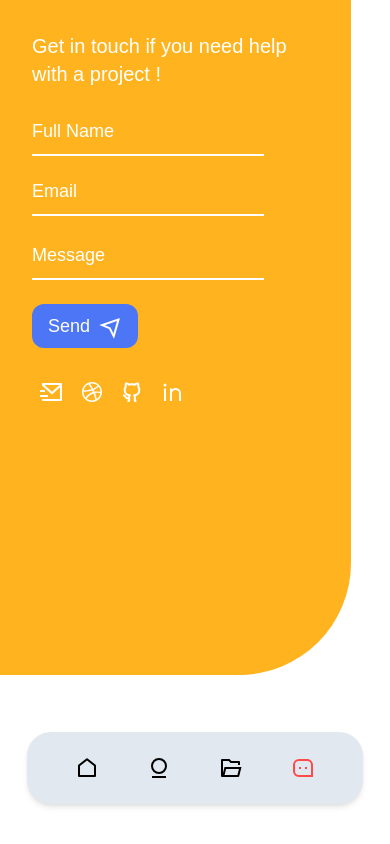
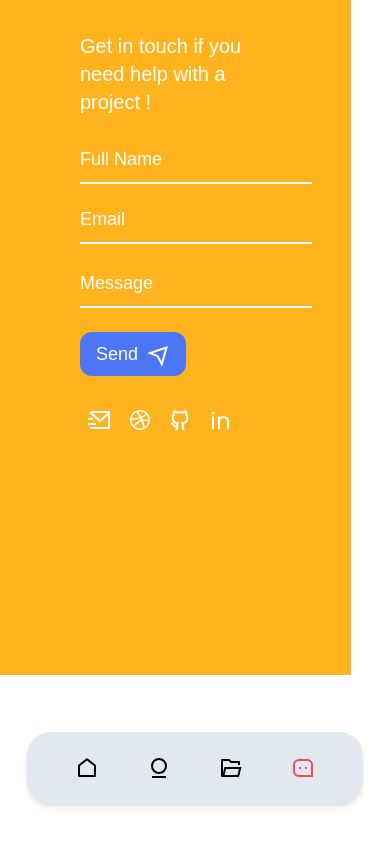
Before and after one commit to premier213/MyWebsite, a React (Create React App) app: page /contact in a window 390 px wide. Built offline with nearby package versions, Linux system fonts and the light colour scheme; what tailwindcss-debug-screens would draw is missing.

Commit message:
responsive contact page

```diff
--- a/src/components/contact.js
+++ b/src/components/contact.js
@@ -6,6 +6,7 @@ import {
   RiGithubLine,
   RiLinkedinLine,
 } from "react-icons/ri";
+import NavDesktop from "./nav/navDesktop";
 
 const getInTouch = "Get in touch if you need help with a project !";
 const send = "Send";
@@ -16,7 +17,9 @@ const Contact = () => {
   }
   return (
     <div className="sm:bg-white xl:items-center xl:justify-center xl:bg-gray-300 flex min-h-screen">
-      <div className="h-80h bg-yellow w-90v rounded-br-7xl">
+      <div className="h-80h bg-yellow xl:bg-white w-90v xl:rounded-4xl xl:flex-row-reverse xl:w-75v xl:h-75v">
+        <div className="2xl:my-10h xl:my-10h xl:mx-20 h-60v sm:my-20h sm:w-70v sm:h-80v xl:w-40v mx-12">
+          <NavDesktop />
           <div className="font-display sm:text-4xl md:text-6xl mx-8 mt-8 text-xl text-white">
             {getInTouch}
           </div>
@@ -100,6 +103,7 @@ const Contact = () => {
           </div>
         </div>
       </div>
+    </div>
   );
 };
 
```
Lines whose indentation alone changed are shown as unchanged.
